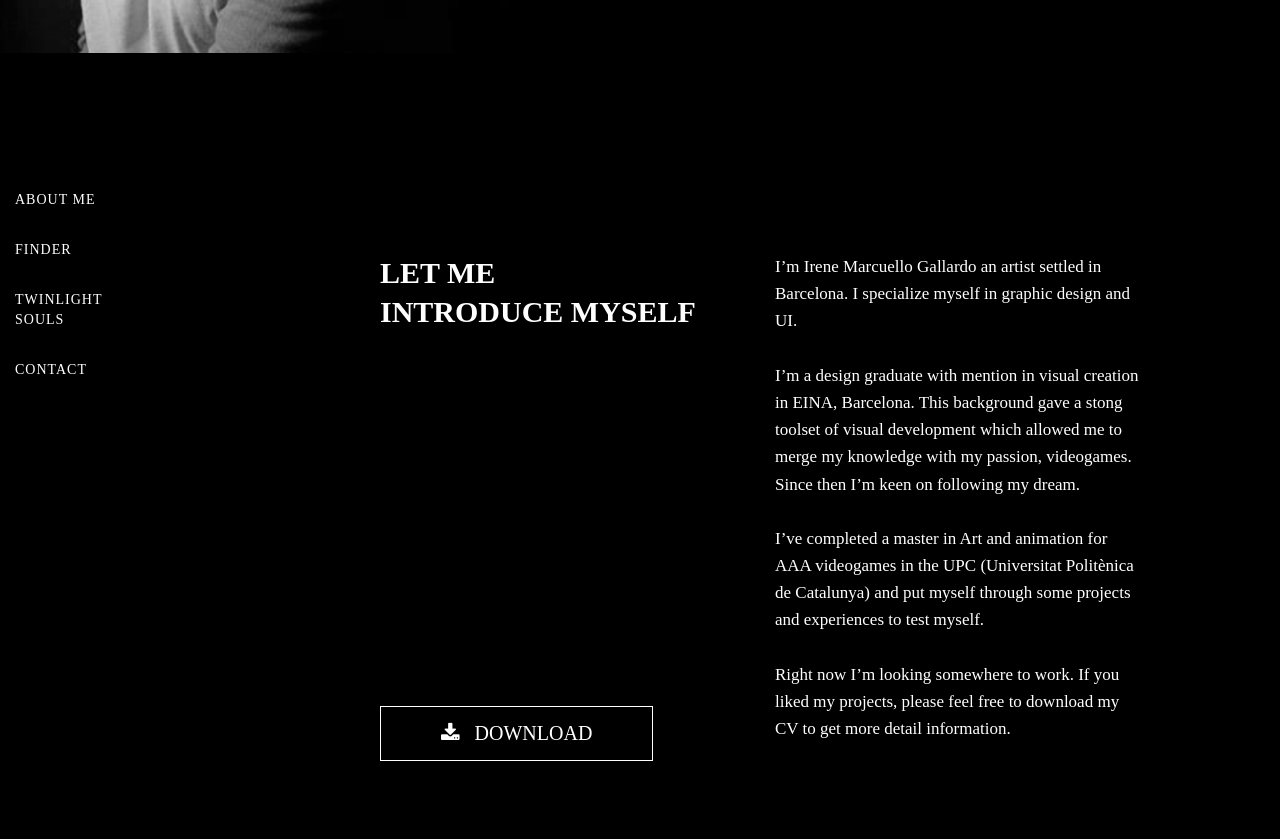
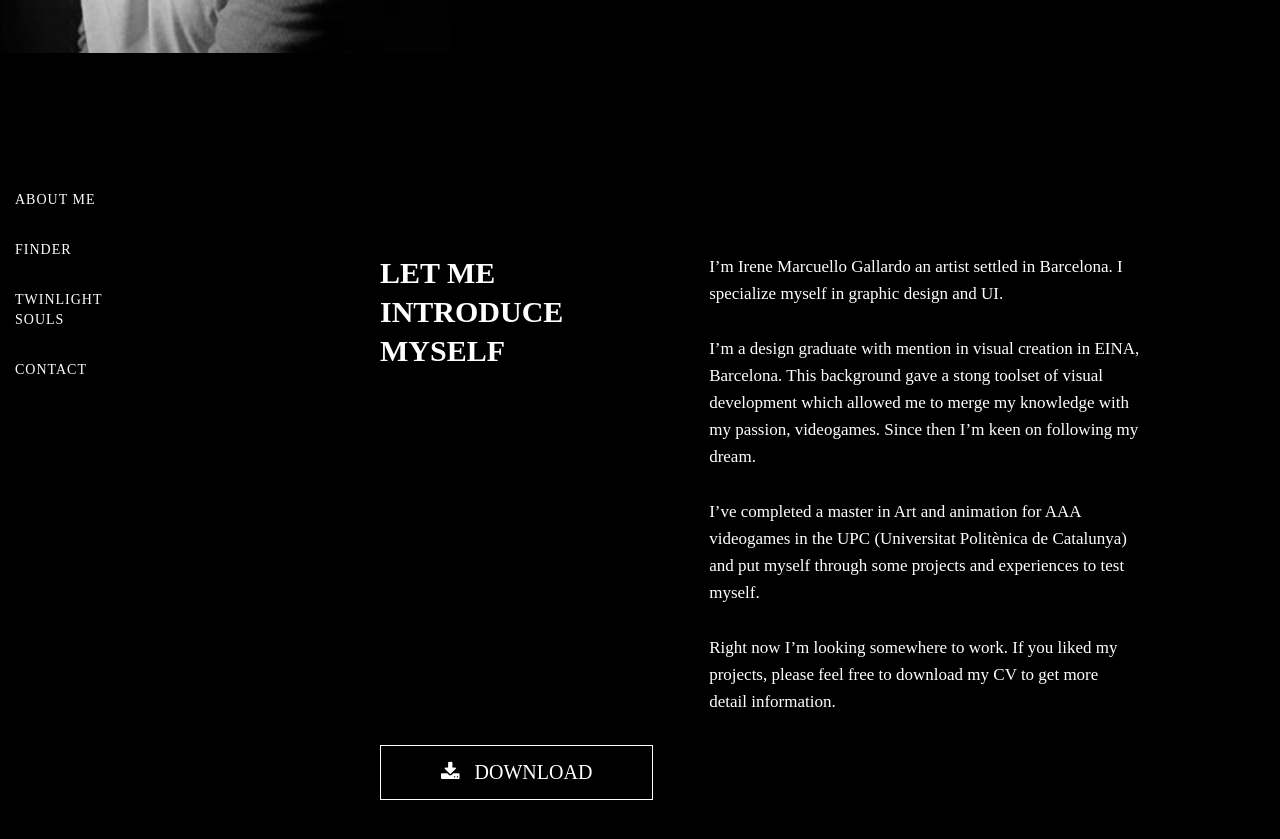
Before and after one commit to imarcuello/portfolio, a Jekyll site: the page built from index.html, in a window 1280 px wide and 900 px high, scrolled down 847 px. Shown: the top 839 px of the window. Built offline with Jekyll 4.4.1, drawn with Linux system fonts in a browser that asks for light colours; nearby versions of some CDN libraries; some web fonts are replaced; library files that are not in the unit come from our copies.

Commit message:
Update about.html

```diff
--- a/_includes/about.html
+++ b/_includes/about.html
@@ -1,13 +1,15 @@
     <!-- About Section -->
-    <section id="about" class="container content-section text-center">
+    <section id="about" class="content-section text-center">
+        <div class="about-section">
+            <div class="container">
                 <div class="aboutcontent" class="row">
-            <div class="col-lg-6">
+                    <div class="col-sm-6 col-lg-5 ">
                         <h2 class="quote">LET ME<br> INTRODUCE MYSELF</h2>
-                <a class="cvbutton" href="img/Irene-marcuello_CV.pdf" download="Irene_Marcuello_CV.pdf">
+                        <a class="cvbutton" href="../img/Irene-marcuello_CV.pdf" download="Irene_Marcuello_CV.pdf">
                             <button class="btndwl"><i class="fa fa-download"></i> DOWNLOAD</button>
                         </a>
                     </div>
-            <div class="col-lg-6">
+                    <div class="col-sm-6 col-lg-7">
                         <p>I’m Irene Marcuello Gallardo an artist settled in Barcelona. I specialize myself in graphic design and UI.<br>
                             <br>
                             I’m a design graduate with mention in visual creation in EINA, Barcelona. This background gave a stong toolset of visual development which allowed me to merge my knowledge with my passion, videogames.
```
Lines whose indentation alone changed are shown as unchanged.
